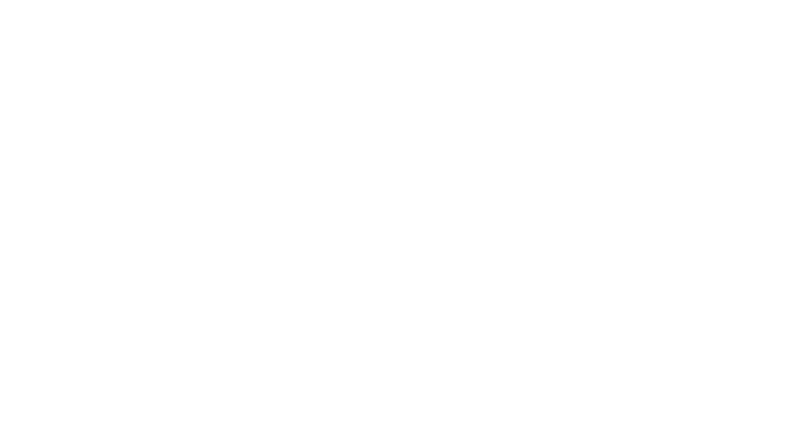
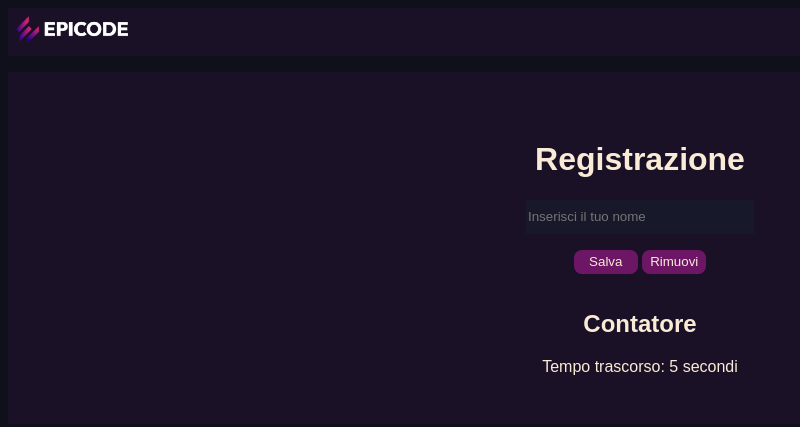
Before and after one commit to gabrieledelfrate/lezione23esercitazione, a plain HTML site: page lezione23esercitazione/index.html in a window 1280 px wide. Shown: the whole page, without its empty margins (0-800 px from the left). Drawn offline with Linux system fonts and the light colour scheme.

Commit message:
second commit

```diff
--- /dev/null
+++ b/lezione23esercitazione/assets/css/style.css
@@ -0,0 +1,53 @@
+body{
+    background-color: #0F101C;
+    color: antiquewhite;
+    font-family: Arial, Helvetica, sans-serif;
+}
+
+.logo{
+    width: 7rem;
+    height: 1.6rem;
+    padding: 0.5rem;
+}
+
+header{
+    background-color: #1B1126;
+    height: 3rem;
+    margin-bottom: 1rem;
+}
+
+.container{
+    padding: 3rem;
+    text-align: center;
+    background-color: #1B1126;
+}
+
+.btn{
+    margin-bottom: 1rem;
+    width: 4rem;
+    height: 1.5rem;
+    background-color: #6D1666;
+    border-color: #6D1666;
+    border-style: hidden;
+    border-radius: 8px;
+    color: antiquewhite;
+    font-size: bold;
+    cursor: pointer;
+}
+
+.btn:hover{
+    background-color: #C2008E;
+}
+
+input{
+    color: antiquewhite;
+}
+
+.form{
+    color: antiquewhite;
+    margin-bottom: 1rem;
+    width: 14rem;
+    height: 2rem;
+    background-color: #17192B;
+    border-style: hidden;
+}
--- a/lezione23esercitazione/assets/js/script.js
+++ b/lezione23esercitazione/assets/js/script.js
@@ -0,0 +1,37 @@
+function saveName() {
+    const name = document.getElementById('nameInput').value;
+    localStorage.setItem('savedName', name);
+    displaySavedName();
+  }
+
+  function removeName() {
+    localStorage.removeItem('savedName');
+    displaySavedName();
+  }
+
+function displaySavedName() {
+    const savedName = localStorage.getItem('savedName');
+    const savedNameDiv = document.getElementById('savedName');
+    if (savedName) {
+      savedNameDiv.textContent = `Nome salvato: ${savedName}`;
+    } else {
+      savedNameDiv.textContent = '';
+    }
+  }
+
+function updateCounter() {
+    let counter = sessionStorage.getItem('counter');
+    counter = counter ? parseInt(counter) + 1 : 1;
+    sessionStorage.setItem('counter', counter);
+    document.getElementById('counter').textContent = `Tempo trascorso: ${counter} secondi`;
+  }
+
+function startCounter() {
+    setInterval(updateCounter, 1000);
+  }
+
+
+window.onload = function() {
+    startCounter();
+    displaySavedName();
+  };
--- a/lezione23esercitazione/index.html
+++ b/lezione23esercitazione/index.html
@@ -4,8 +4,26 @@
     <meta charset="UTF-8">
     <meta name="viewport" content="width=device-width, initial-scale=1.0">
     <title>Esercizi JavaScript</title>
+    <link rel="stylesheet" href="assets/css/style.css">
 </head>
 <body>
+    <header>
+        <nav>
+            <a href="#" target="_blank"><img class="logo" src="assets/epicode_logo.png" alt="epicode_logo"></a>
+        </nav>
+    </header>
+    <div class="container">
+        <h1>Registrazione</h1>
 
+        <input class="form" type="text" id="nameInput" placeholder="Inserisci il tuo nome">
+        <br>
+        <button class="btn" onclick="saveName()">Salva</button>
+        <button class="btn" onclick="removeName()">Rimuovi</button>
+        <div id="savedName"></div>
+
+        <h2>Contatore</h2>
+        <div id="counter"></div>
+    </div>
+<script src="assets/js/script.js"></script>
 </body>
 </html>
```
Also changed, not shown: lezione23esercitazione/assets/epicode_logo.png (added).
